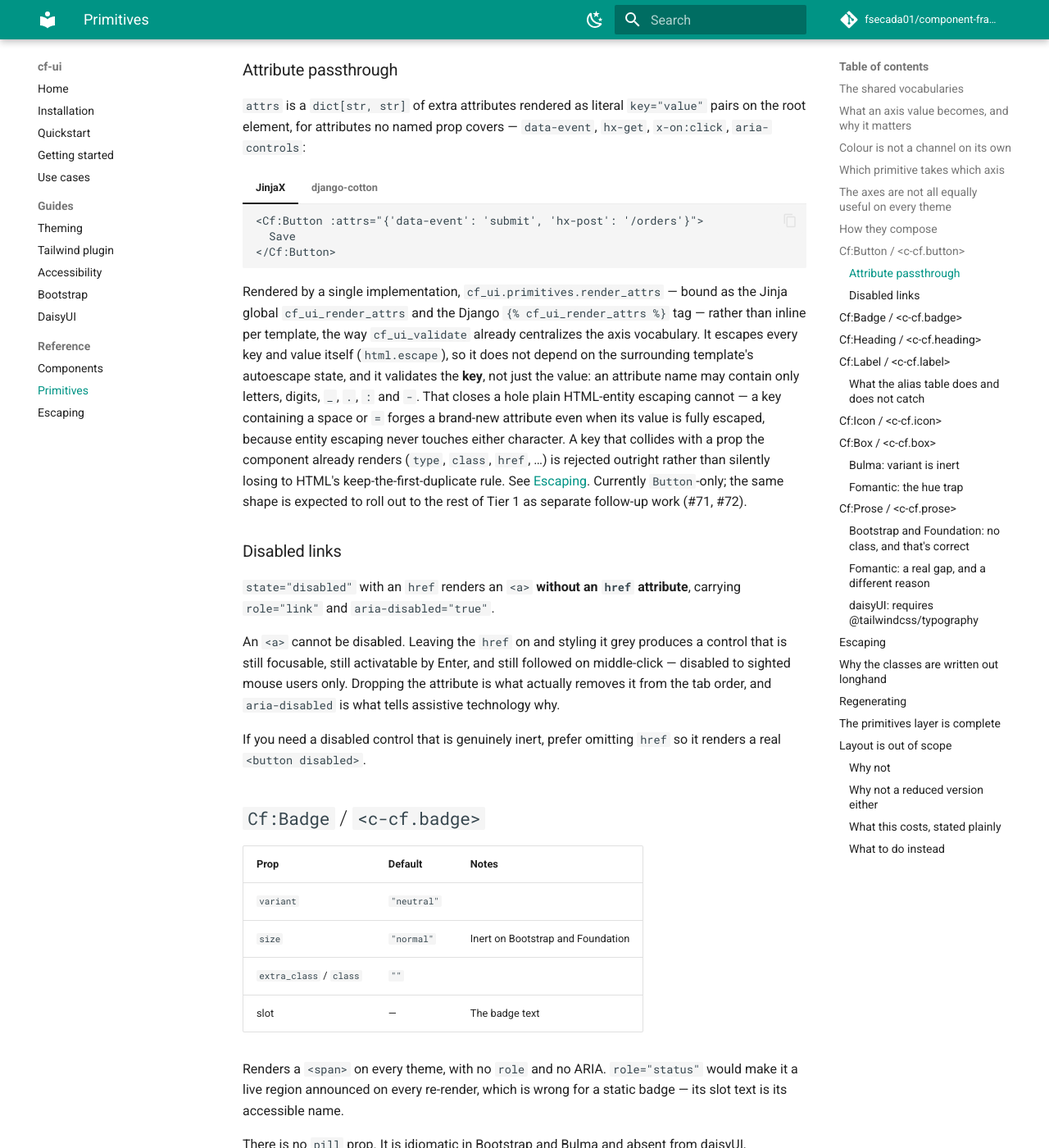
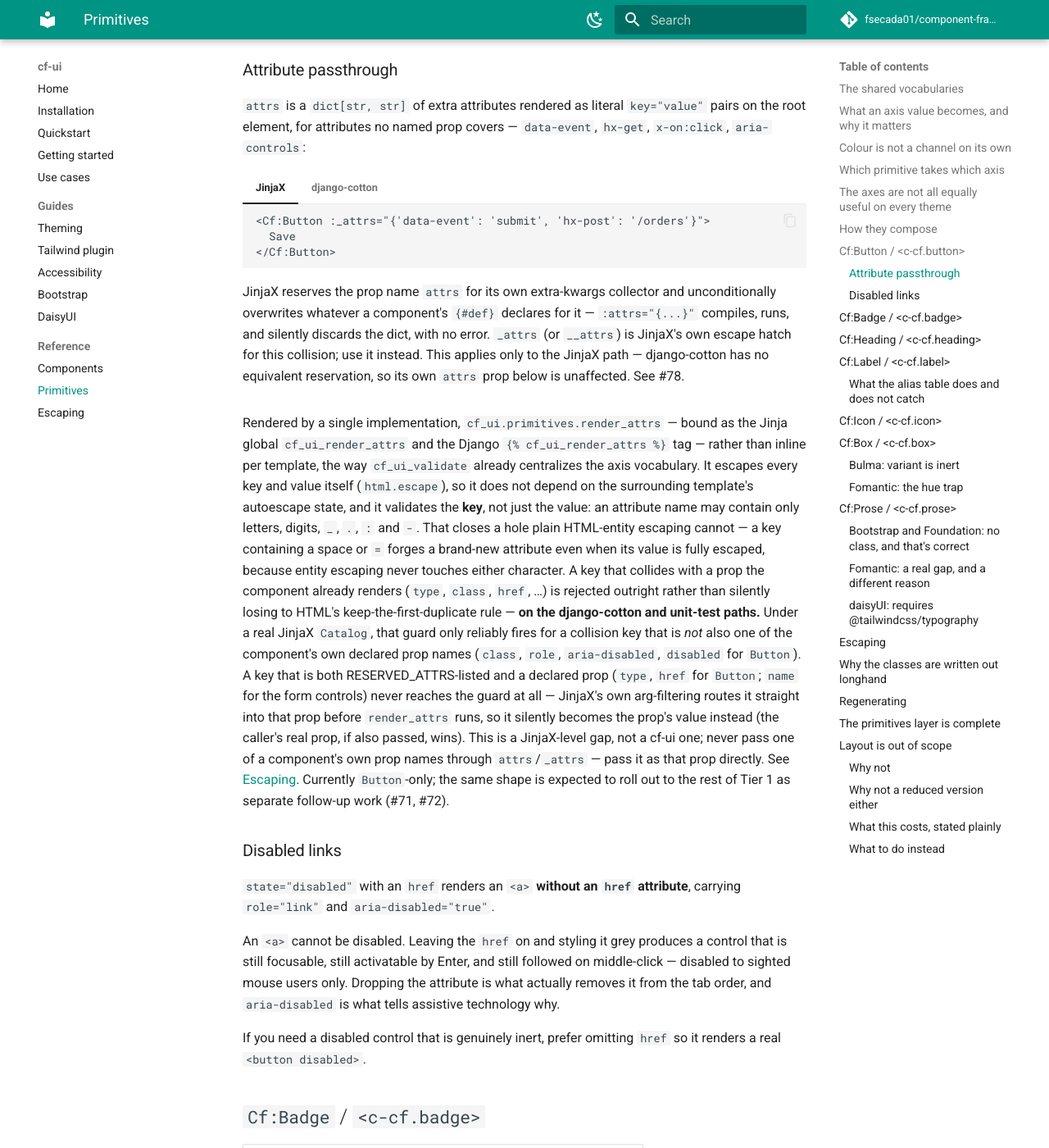
Before and after one commit to fsecada01/component-framework-ui, an MkDocs documentation site: the page built from docs/primitives.md, in a window 1280 px wide and 1400 px high, scrolled down 5219 px. Shown: the whole window at 82% size. Built offline with MkDocs 1.6.1 and Material for MkDocs 9.7.7, drawn with Linux system fonts in a browser that asks for light colours; comment, search, counter and statistics services are not loaded.

Commit message:
fix(docs): document JinjaX's _attrs= escape hatch, not attrs= (#78)
JinjaX reserves the prop name `attrs` for its own extra-kwargs
collector and unconditionally overwrites whatever a component's
`{#def}` declares for it. docs/primitives.md documented
`:attrs="{...}"` for JinjaX usage, which compiles and runs but
silently discards the dict under a real Catalog — no error, no
passthrough. `_attrs=`/`__attrs=` is JinjaX's own escape hatch for
this collision and is what actually works; docs now show that instead.

Added tests/integration/test_jinja_attrs_passthrough.py against a real
Catalog (the unit tier's Jinja2-Environment-only tests never exercise
this: without a real Catalog, {#def} is a plain comment and `attrs`
never collides with anything). Investigating this surfaced a second,
narrower gap worth pinning down rather than leaving implicit: the
RESERVED_ATTRS collision guard itself only reliably fires when the
colliding key is *not* also one of the component's own declared prop
names. For a key that is both (`type`/`href` for Button; `name` for
the form controls), JinjaX's arg-filtering routes it straight into
that prop before render_attrs ever runs, so PrimitiveConfigError never
fires — the caller's real prop, if also passed, silently wins instead.
Documented as a JinjaX-level limitation, not a cf-ui bug to patch, and
locked in with a test so a future JinjaX version change would be
caught rather than assumed away.

Co-Authored-By: Claude Sonnet 5 <noreply@anthropic.com>
Claude-Session: https://claude.ai/code/session_01Ur2c6d3peuerUGgRdJ6Fvs

````diff
--- a/docs/primitives.md
+++ b/docs/primitives.md
@@ -221,10 +221,18 @@ is built.
 === "JinjaX"
 
     ```jinja
-    <Cf:Button :attrs="{'data-event': 'submit', 'hx-post': '/orders'}">
+    <Cf:Button :_attrs="{'data-event': 'submit', 'hx-post': '/orders'}">
       Save
     </Cf:Button>
     ```
+
+    JinjaX reserves the prop name `attrs` for its own extra-kwargs collector
+    and unconditionally overwrites whatever a component's `{#def}` declares
+    for it — `:attrs="{...}"` compiles, runs, and silently discards the
+    dict, with no error. `_attrs` (or `__attrs`) is JinjaX's own escape
+    hatch for this collision; use it instead. This applies only to the
+    JinjaX path — django-cotton has no equivalent reservation, so its own
+    `attrs` prop below is unaffected. See #78.
 
 === "django-cotton"
 
@@ -246,9 +254,19 @@ space or `=` forges a brand-new attribute even when its value is fully
 escaped, because entity escaping never touches either character. A key that
 collides with a prop the component already renders (`type`, `class`,
 `href`, …) is rejected outright rather than silently losing to HTML's
-keep-the-first-duplicate rule. See [Escaping](escaping.md). Currently
-`Button`-only; the same shape is expected to roll out to the rest of Tier 1
-as separate follow-up work (#71, #72).
+keep-the-first-duplicate rule — **on the django-cotton and unit-test paths.**
+Under a real JinjaX `Catalog`, that guard only reliably fires for a
+collision key that is *not* also one of the component's own declared prop
+names (`class`, `role`, `aria-disabled`, `disabled` for `Button`). A key
+that is both RESERVED_ATTRS-listed and a declared prop (`type`, `href` for
+`Button`; `name` for the form controls) never reaches the guard at all —
+JinjaX's own arg-filtering routes it straight into that prop before
+`render_attrs` runs, so it silently becomes the prop's value instead (the
+caller's real prop, if also passed, wins). This is a JinjaX-level gap, not
+a cf-ui one; never pass one of a component's own prop names through
+`attrs`/`_attrs` — pass it as that prop directly. See
+[Escaping](escaping.md). Currently `Button`-only; the same shape is expected
+to roll out to the rest of Tier 1 as separate follow-up work (#71, #72).
 
 ### Disabled links
 
````
Also changed, not shown: 1 other file.
